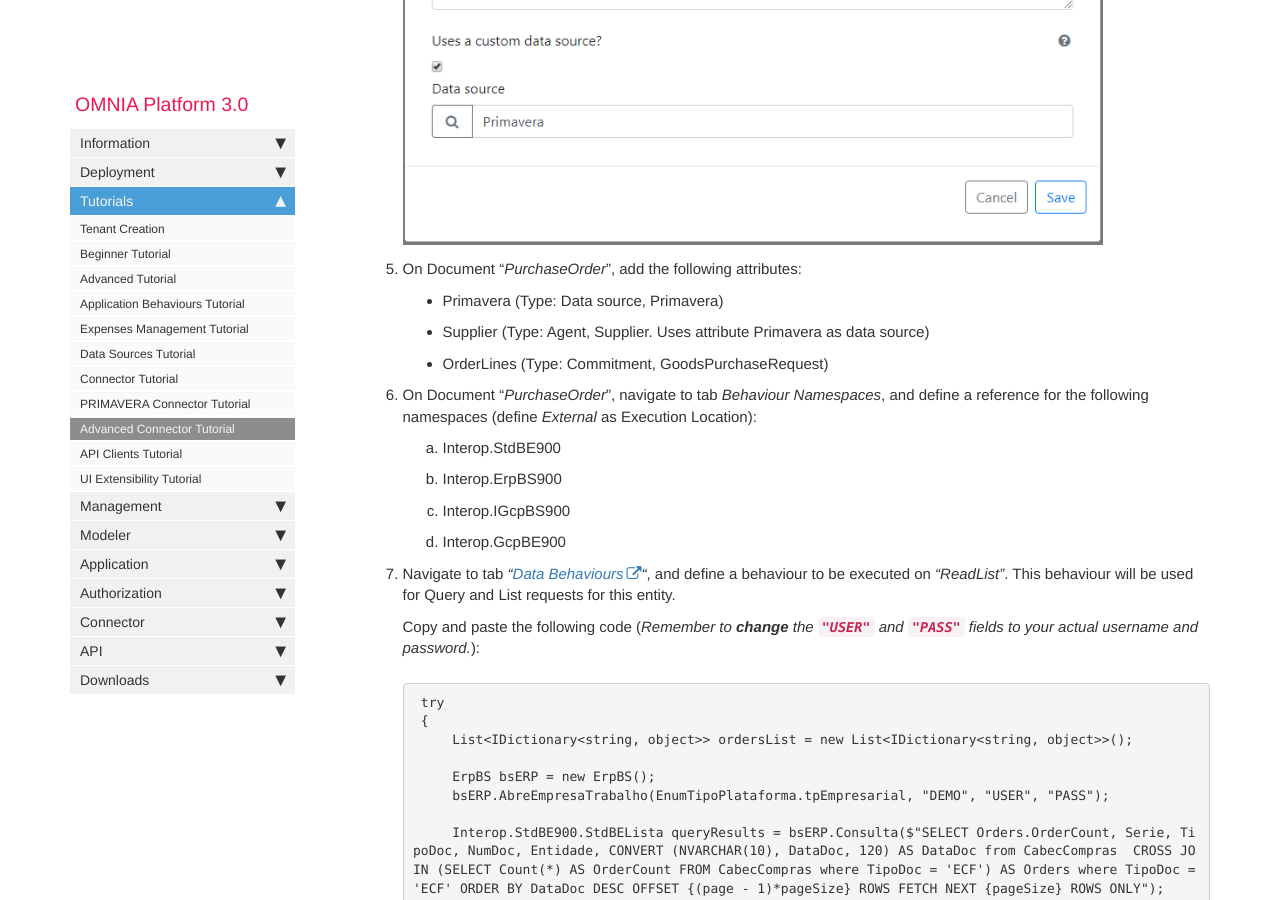
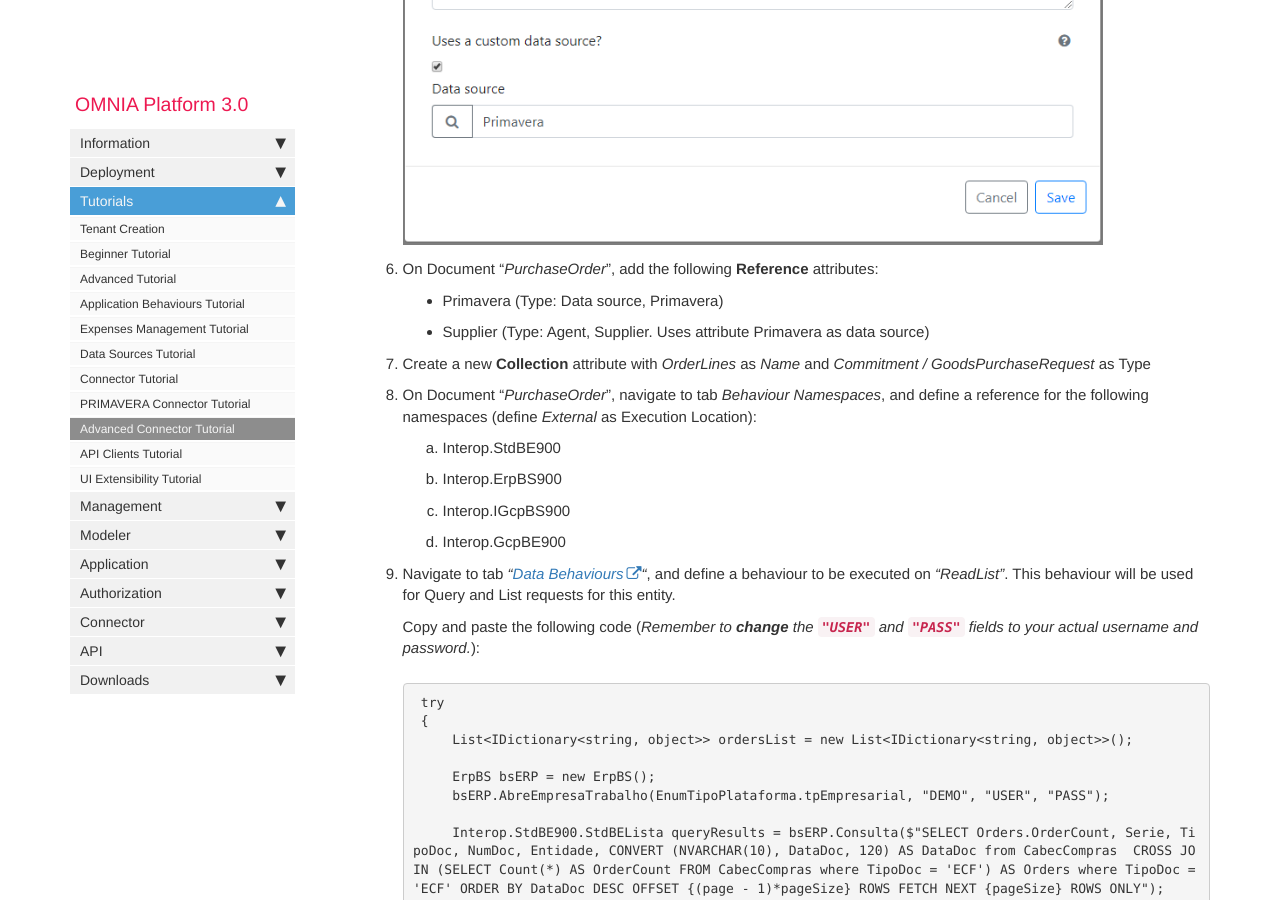
Before and after one commit to daniel8lopes/omnia3, a Jekyll site: the page built from docs/pages/omnia3/Tutorials/omnia3_multisystemconnectortutorial.md, in a window 1280 px wide and 900 px high, scrolled down 10627 px. Built offline with Jekyll 4.4.1, drawn with Linux system fonts in a browser that asks for light colours; nearby versions of some CDN libraries; comment, search, counter and statistics services are not loaded; some of the changed text lies outside the part shown.

Commit message:
Update omnia3_multisystemconnectortutorial.md

````diff
--- a/docs/pages/omnia3/Tutorials/omnia3_multisystemconnectortutorial.md
+++ b/docs/pages/omnia3/Tutorials/omnia3_multisystemconnectortutorial.md
@@ -232,34 +232,36 @@ This tutorial also requires an access to [Primavera ERP](https://pt.primaverabss
 
     ![Modeler create Commitment_GoodsPurchaseRequest](/images/tutorials/multisystemconnector/Create-Commitment-GoodsPurchaseRequest.PNG)
 
-2. Edit the commitment "*GoodsPurchaseRequest*", and create the following attributes:
+2. Edit the commitment "*GoodsPurchaseRequest*", and create the following **Reference** attributes:
 
     - Artist (Type: Generic entity, Artist)
     - Primavera (Type: Data source, Primavera)
-    - AlbumMBid (Type: Primitive, Text)
 
-3. Still on commitment "*GoodsPurchaseRequest*", edit attributes *"_resource"* and *"_provider"* and set attribute Primavera as the Data Source
+3. Create a new **Primitive** attribute with *AlbumMBid* as *Name* and *Text* as Type
+
+4. Still on commitment "*GoodsPurchaseRequest*", edit attributes *"_resource"* and *"_provider"* and set attribute Primavera as the Data Source
 
     ![Modeler edit Attribute_Resource](/images/tutorials/multisystemconnector/Edit-Attribute-Resource.PNG)
 
-4. Through the left side menu, create a new Document by accessing the option ***Documents / Add new***. Set its Name as "*PurchaseOrder*". Before saving, check option *"Uses a custom data source?"*, and select *"Primavera"* as Data Source.
+5. Through the left side menu, create a new Document by accessing the option ***Documents / Add new***. Set its Name as "*PurchaseOrder*". Before saving, check option *"Uses a custom data source?"*, and select *"Primavera"* as Data Source.
 
     ![Modeler create Document_PurchaseOrder](/images/tutorials/multisystemconnector/Create-Document-PurchaseOrder.PNG)
 
-5. On Document "*PurchaseOrder*", add the following attributes:
+6. On Document "*PurchaseOrder*", add the following **Reference** attributes:
 
     - Primavera (Type: Data source, Primavera)
     - Supplier (Type: Agent, Supplier. Uses attribute Primavera as data source)
-    - OrderLines (Type: Commitment, GoodsPurchaseRequest)
 
-6. On Document "*PurchaseOrder*", navigate to tab *Behaviour Namespaces*, and define a reference for the following namespaces (define *External* as Execution Location):
+7. Create a new **Collection** attribute with *OrderLines* as *Name* and *Commitment / GoodsPurchaseRequest* as Type
+
+8. On Document "*PurchaseOrder*", navigate to tab *Behaviour Namespaces*, and define a reference for the following namespaces (define *External* as Execution Location):
 
     1. Interop.StdBE900
     2. Interop.ErpBS900
     3. Interop.IGcpBS900
     4. Interop.GcpBE900
 
-7. Navigate to tab *"[Data Behaviours](https://docs.numbersbelieve.com/omnia3_modeler_datasources.html)"*, and define a behaviour to be executed on *"ReadList"*. This behaviour will be used for Query and List requests for this entity.
+9. Navigate to tab *"[Data Behaviours](https://docs.numbersbelieve.com/omnia3_modeler_datasources.html)"*, and define a behaviour to be executed on *"ReadList"*. This behaviour will be used for Query and List requests for this entity.
 
     Copy and paste the following code (*Remember to **change** the **```"USER"```** and **```"PASS"```** fields to your actual username and password.*):
 
````
Also changed, not shown: other parts of docs/pages/omnia3/Tutorials/omnia3_multisystemconnectortutorial.md (+8 -8 lines).
